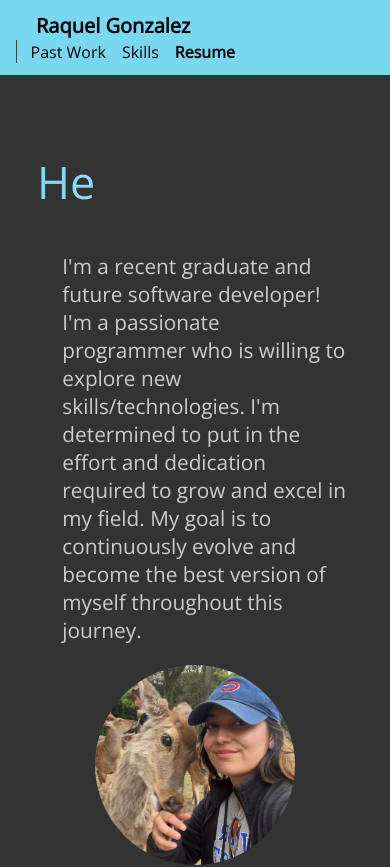
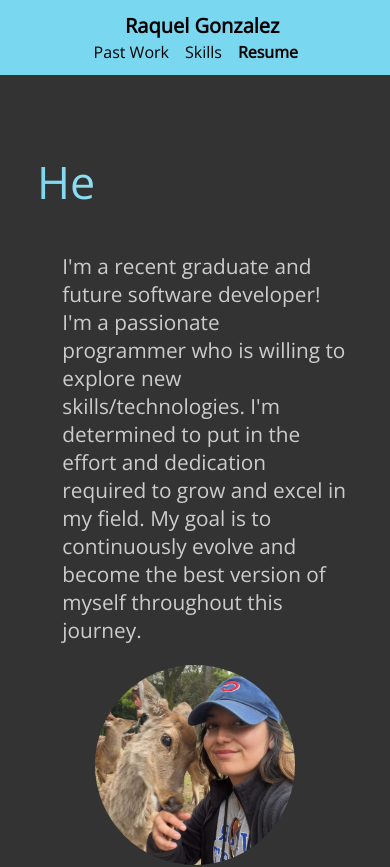
Before and after one commit to xkellss/Portfolio, a React (Create React App) app in the folder my-app/: page / in a window 390 px wide. Shown: the top 867 px of the page. Built offline with nearby package versions, Linux system fonts and the light colour scheme.

Commit message:
fixed the navbar for mobile

```diff
--- a/my-app/src/components/Contact.js
+++ b/my-app/src/components/Contact.js
@@ -43,11 +43,11 @@ function Contact(){
                         or filling out the form below :)</p>
                     <div className={classes.contactInput}>
                         <label htmlFor="name">Name</label>
-                        <input type="text"  name="name" placeholder={"Raquel Gonzalez(Kels)"} value={name} onChange={(e => setName(e.target.value))}/>
+                        <input type="text"  name="name" placeholder={"Raquel Gonzalez"} value={name} onChange={(e => setName(e.target.value))}/>
                     </div>
                     <div className={classes.contactInput}>
                     <label htmlFor="email">E-mail</label>
-                        <input type="email" id="email" name="email" placeholder={"Raquel@gmail.com"} value={email} onChange={(e => setEmail(e.target.value))}/>
+                        <input type="email" id="email" name="email" placeholder={"graquel61@yahoo.com"} value={email} onChange={(e => setEmail(e.target.value))}/>
                     </div>
                     <div className={classes.contactInput}>
                     <label htmlFor="message">Message</label>
--- a/my-app/src/components/Nav.module.css
+++ b/my-app/src/components/Nav.module.css
@@ -17,10 +17,20 @@
 @media (max-width: 451px) {
     .navContainer {
         padding: 0.75rem;
+        justify-content: center;
+
+    }
+    .navBar{
+        display: flex;
+        justify-content: center;
+        width: 100%;
+        border-left: none !important;
     }
     .contact, .arrow{
         display: none;
     }
+
+
 }
 a{
     text-decoration: none;
```
